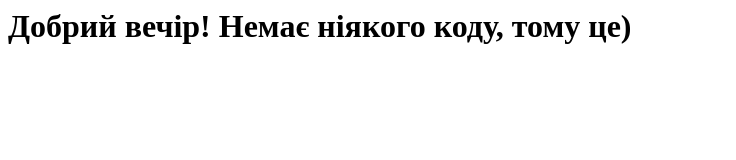
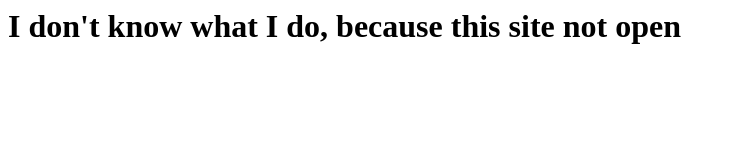
Before and after one commit to Treshin/nasho, a plain HTML site: page index.html in a window 1280 px wide. Shown: the whole page, without its empty margins (0-736 px from the left). Drawn offline with Linux system fonts and the light colour scheme.

Commit message:
Update index.html

```diff
--- a/index.html
+++ b/index.html
@@ -1,3 +1,3 @@
 <h1>
-Добрий вечір! Немає ніякого коду, тому це)
+I don't know what I do, because this site not open
 </h1>
```
